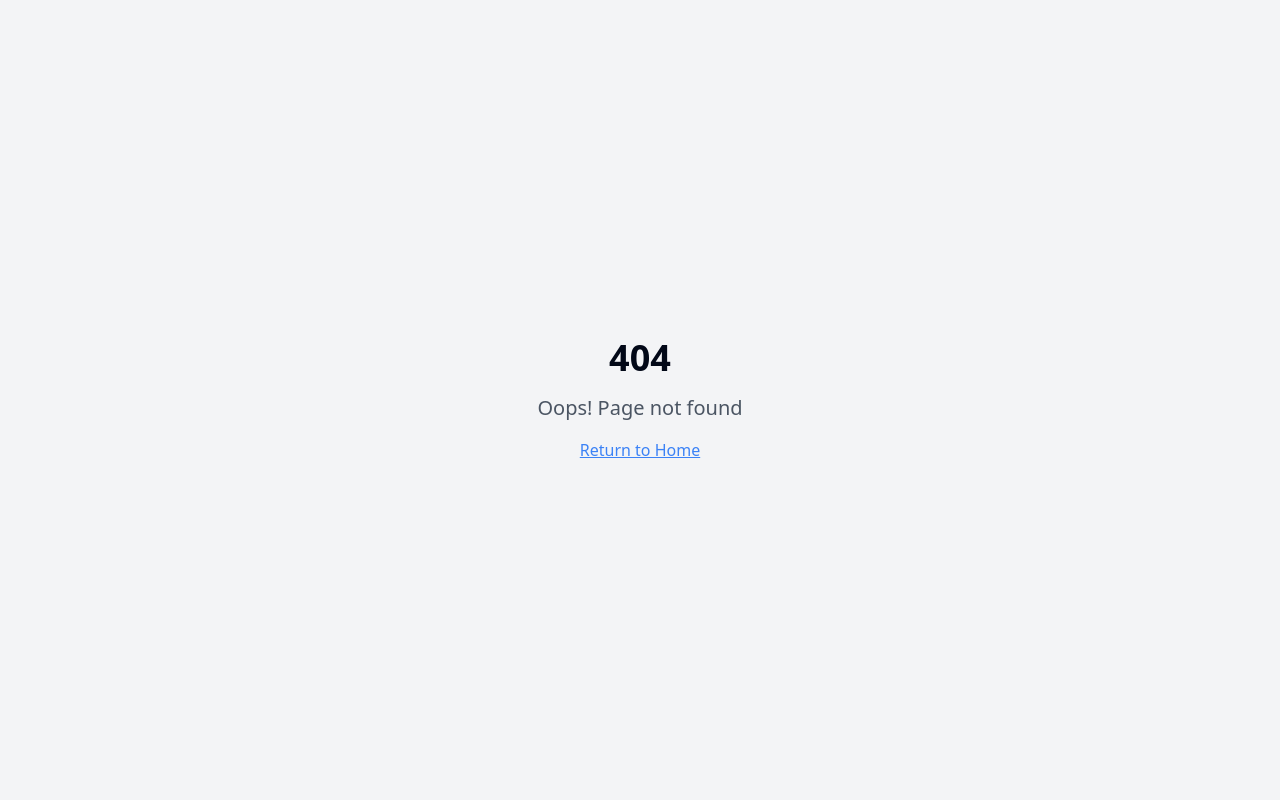
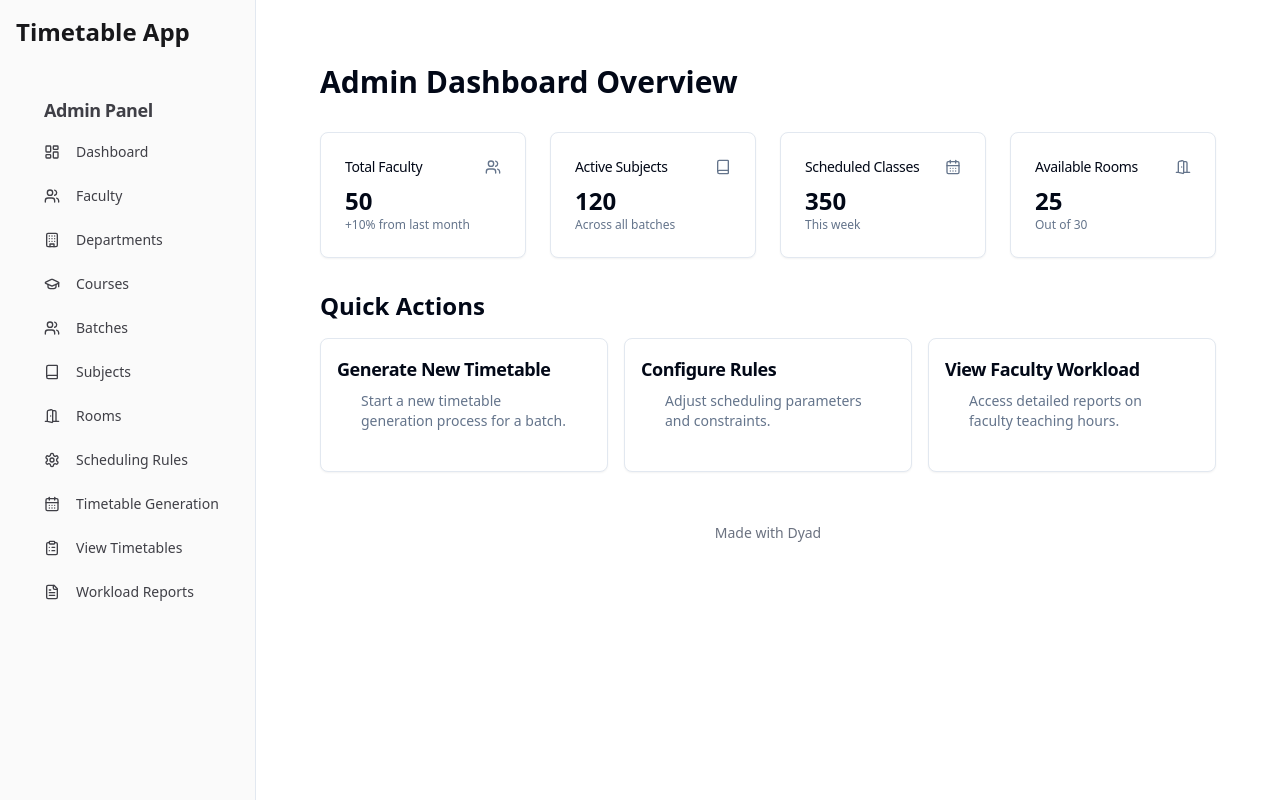
Before and after one commit to sitheshwaran27-web/mystical-parrot-chirp, a React (Vite) app: page /dashboard in a window 1280 px wide. Before the commit this address had no page. Built offline with nearby package versions, Linux system fonts and the light colour scheme.

Commit message:
[dyad] wrote 4 file(s)

```diff
--- a/src/App.tsx
+++ b/src/App.tsx
@@ -2,7 +2,7 @@ import { Toaster } from "@/components/ui/toaster";
 import { Toaster as Sonner } from "@/components/ui/sonner";
 import { TooltipProvider } from "@/components/ui/tooltip";
 import { QueryClient, QueryClientProvider } from "@tanstack/react-query";
-import { BrowserRouter, Routes, Route } from "react-router-dom";
+import { BrowserRouter, Routes, Route, Navigate } from "react-router-dom";
 import Index from "./pages/Index";
 import NotFound from "./pages/NotFound";
 
@@ -15,7 +15,8 @@ const App = () => (
       <Sonner />
       <BrowserRouter>
         <Routes>
-          <Route path="/" element={<Index />} />
+          <Route path="/" element={<Navigate to="/dashboard" replace />} />
+          <Route path="/dashboard" element={<Index />} />
           {/* ADD ALL CUSTOM ROUTES ABOVE THE CATCH-ALL "*" ROUTE */}
           <Route path="*" element={<NotFound />} />
         </Routes>
--- /dev/null
+++ b/src/components/layout/DashboardLayout.tsx
@@ -0,0 +1,28 @@
+"use client";
+
+import React from "react";
+import { Sidebar } from "./Sidebar";
+import { MadeWithDyad } from "@/components/made-with-dyad";
+
+interface DashboardLayoutProps {
+  children: React.ReactNode;
+}
+
+export const DashboardLayout: React.FC<DashboardLayoutProps> = ({
+  children,
+}) => {
+  return (
+    <div className="flex min-h-screen bg-background text-foreground">
+      <aside className="w-64 border-r bg-sidebar text-sidebar-foreground p-4">
+        <h1 className="text-2xl font-bold mb-6 text-sidebar-primary">
+          Timetable App
+        </h1>
+        <Sidebar />
+      </aside>
+      <main className="flex-1 p-8 overflow-auto">
+        {children}
+        <MadeWithDyad />
+      </main>
+    </div>
+  );
+};
--- /dev/null
+++ b/src/components/layout/Sidebar.tsx
@@ -0,0 +1,125 @@
+"use client";
+
+import React from "react";
+import { Link } from "react-router-dom";
+import { cn } from "@/lib/utils";
+import { Button } from "@/components/ui/button";
+import {
+  LayoutDashboard,
+  Users,
+  Building,
+  Book,
+  CalendarDays,
+  Settings,
+  FileText,
+  ClipboardList,
+  DoorOpen,
+  GraduationCap,
+} from "lucide-react";
+
+interface SidebarProps extends React.HTMLAttributes<HTMLDivElement> {
+  className?: string;
+}
+
+const navItems = [
+  {
+    name: "Dashboard",
+    href: "/dashboard",
+    icon: LayoutDashboard,
+    roles: ["admin", "faculty"],
+  },
+  {
+    name: "Faculty",
+    href: "/dashboard/faculty",
+    icon: Users,
+    roles: ["admin"],
+  },
+  {
+    name: "Departments",
+    href: "/dashboard/departments",
+    icon: Building,
+    roles: ["admin"],
+  },
+  {
+    name: "Courses",
+    href: "/dashboard/courses",
+    icon: GraduationCap,
+    roles: ["admin"],
+  },
+  {
+    name: "Batches",
+    href: "/dashboard/batches",
+    icon: Users, // Reusing Users icon for batches for now
+    roles: ["admin"],
+  },
+  {
+    name: "Subjects",
+    href: "/dashboard/subjects",
+    icon: Book,
+    roles: ["admin"],
+  },
+  {
+    name: "Rooms",
+    href: "/dashboard/rooms",
+    icon: DoorOpen,
+    roles: ["admin"],
+  },
+  {
+    name: "Scheduling Rules",
+    href: "/dashboard/rules",
+    icon: Settings,
+    roles: ["admin"],
+  },
+  {
+    name: "Timetable Generation",
+    href: "/dashboard/generate-timetable",
+    icon: CalendarDays,
+    roles: ["admin"],
+  },
+  {
+    name: "View Timetables",
+    href: "/dashboard/view-timetables",
+    icon: ClipboardList,
+    roles: ["admin", "faculty"],
+  },
+  {
+    name: "Workload Reports",
+    href: "/dashboard/workload-reports",
+    icon: FileText,
+    roles: ["admin", "faculty"],
+  },
+];
+
+export function Sidebar({ className }: SidebarProps) {
+  // In a real app, you'd get the user's role from context/auth
+  const userRole = "admin"; // For now, assume admin role to show all links
+
+  return (
+    <div className={cn("pb-12", className)}>
+      <div className="space-y-4 py-4">
+        <div className="px-3 py-2">
+          <h2 className="mb-2 px-4 text-lg font-semibold tracking-tight">
+            Admin Panel
+          </h2>
+          <div className="space-y-1">
+            {navItems.map((item) =>
+              item.roles.includes(userRole) ? (
+                <Button
+                  key={item.name}
+                  asChild
+                  variant="ghost"
+                  className="w-full justify-start"
+                >
+                  <Link to={item.href}>
+                    <item.icon className="mr-2 h-4 w-4" />
+                    {item.name}
+                  </Link>
+                </Button>
+              ) : null,
+            )}
+          </div>
+        </div>
+      </div>
+    </div>
+  );
+}
--- a/src/pages/Index.tsx
+++ b/src/pages/Index.tsx
@@ -1,18 +1,91 @@
-// Update this page (the content is just a fallback if you fail to update the page)
+"use client";
 
-import { MadeWithDyad } from "@/components/made-with-dyad";
+import { DashboardLayout } from "@/components/layout/DashboardLayout";
+import { Card, CardHeader, CardTitle, CardContent } from "@/components/ui/card";
+import { Users, Book, CalendarDays, DoorOpen } from "lucide-react";
 
 const Index = () => {
   return (
-    <div className="min-h-screen flex items-center justify-center bg-gray-100">
-      <div className="text-center">
-        <h1 className="text-4xl font-bold mb-4">Welcome to Your Blank App</h1>
-        <p className="text-xl text-gray-600">
-          Start building your amazing project here!
-        </p>
+    <DashboardLayout>
+      <div className="container mx-auto py-8">
+        <h1 className="text-3xl font-bold mb-8">Admin Dashboard Overview</h1>
+
+        <div className="grid grid-cols-1 md:grid-cols-2 lg:grid-cols-4 gap-6">
+          <Card>
+            <CardHeader className="flex flex-row items-center justify-between space-y-0 pb-2">
+              <CardTitle className="text-sm font-medium">Total Faculty</CardTitle>
+              <Users className="h-4 w-4 text-muted-foreground" />
+            </CardHeader>
+            <CardContent>
+              <div className="text-2xl font-bold">50</div>
+              <p className="text-xs text-muted-foreground">
+                +10% from last month
+              </p>
+            </CardContent>
+          </Card>
+          <Card>
+            <CardHeader className="flex flex-row items-center justify-between space-y-0 pb-2">
+              <CardTitle className="text-sm font-medium">Active Subjects</CardTitle>
+              <Book className="h-4 w-4 text-muted-foreground" />
+            </CardHeader>
+            <CardContent>
+              <div className="text-2xl font-bold">120</div>
+              <p className="text-xs text-muted-foreground">
+                Across all batches
+              </p>
+            </CardContent>
+          </Card>
+          <Card>
+            <CardHeader className="flex flex-row items-center justify-between space-y-0 pb-2">
+              <CardTitle className="text-sm font-medium">Scheduled Classes</CardTitle>
+              <CalendarDays className="h-4 w-4 text-muted-foreground" />
+            </CardHeader>
+            <CardContent>
+              <div className="text-2xl font-bold">350</div>
+              <p className="text-xs text-muted-foreground">
+                This week
+              </p>
+            </CardContent>
+          </Card>
+          <Card>
+            <CardHeader className="flex flex-row items-center justify-between space-y-0 pb-2">
+              <CardTitle className="text-sm font-medium">Available Rooms</CardTitle>
+              <DoorOpen className="h-4 w-4 text-muted-foreground" />
+            </CardHeader>
+            <CardContent>
+              <div className="text-2xl font-bold">25</div>
+              <p className="text-xs text-muted-foreground">
+                Out of 30
+              </p>
+            </CardContent>
+          </Card>
+        </div>
+
+        <div className="mt-8">
+          <h2 className="text-2xl font-semibold mb-4">Quick Actions</h2>
+          <div className="grid grid-cols-1 md:grid-cols-2 lg:grid-cols-3 gap-4">
+            <Card className="p-4 hover:shadow-lg transition-shadow cursor-pointer">
+              <CardTitle className="text-lg">Generate New Timetable</CardTitle>
+              <CardContent className="text-sm text-muted-foreground mt-2">
+                Start a new timetable generation process for a batch.
+              </CardContent>
+            </Card>
+            <Card className="p-4 hover:shadow-lg transition-shadow cursor-pointer">
+              <CardTitle className="text-lg">Configure Rules</CardTitle>
+              <CardContent className="text-sm text-muted-foreground mt-2">
+                Adjust scheduling parameters and constraints.
+              </CardContent>
+            </Card>
+            <Card className="p-4 hover:shadow-lg transition-shadow cursor-pointer">
+              <CardTitle className="text-lg">View Faculty Workload</CardTitle>
+              <CardContent className="text-sm text-muted-foreground mt-2">
+                Access detailed reports on faculty teaching hours.
+              </CardContent>
+            </Card>
+          </div>
+        </div>
       </div>
-      <MadeWithDyad />
-    </div>
+    </DashboardLayout>
   );
 };
 
```
